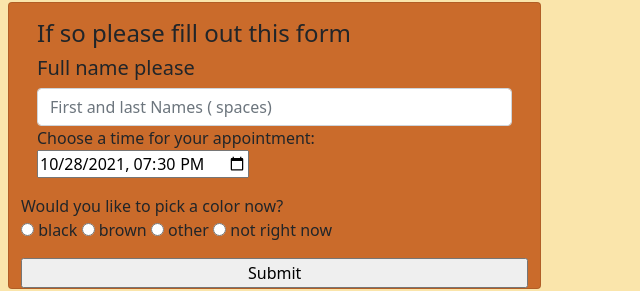
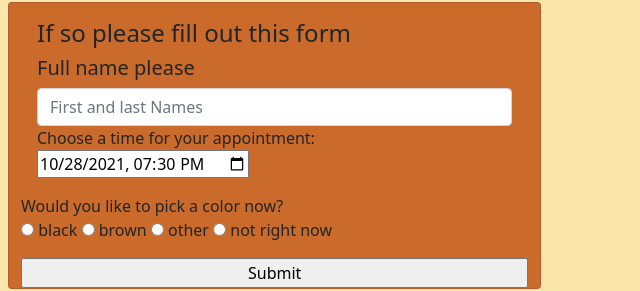
Before and after one commit to NashJ99/india, a plain HTML site: page index.html in a window 1280 px wide. Shown: the part 170-461 px from the top of the page, 0-640 px from the left. Drawn offline with nearby package versions, Linux system fonts and the light colour scheme.

Commit message:
Update index.html

```diff
--- a/index.html
+++ b/index.html
@@ -54,7 +54,7 @@
       <div class="card-body">
         <h4 class="card-title">If so please fill out this form </h4>
         <h5>Full name please</h5>
-        <input id="nameform" class="form-control" type="text" placeholder="First and last Names ( spaces)" name="nameform">
+        <input id="nameform" class="form-control" type="text" placeholder="First and last Names" name="nameform">
         <label for="meeting-time">Choose a time for your appointment:</label>
           <input type="datetime-local" id="meeting-time"
           name="meeting-time" value="2021-10-28T19:30"
```
